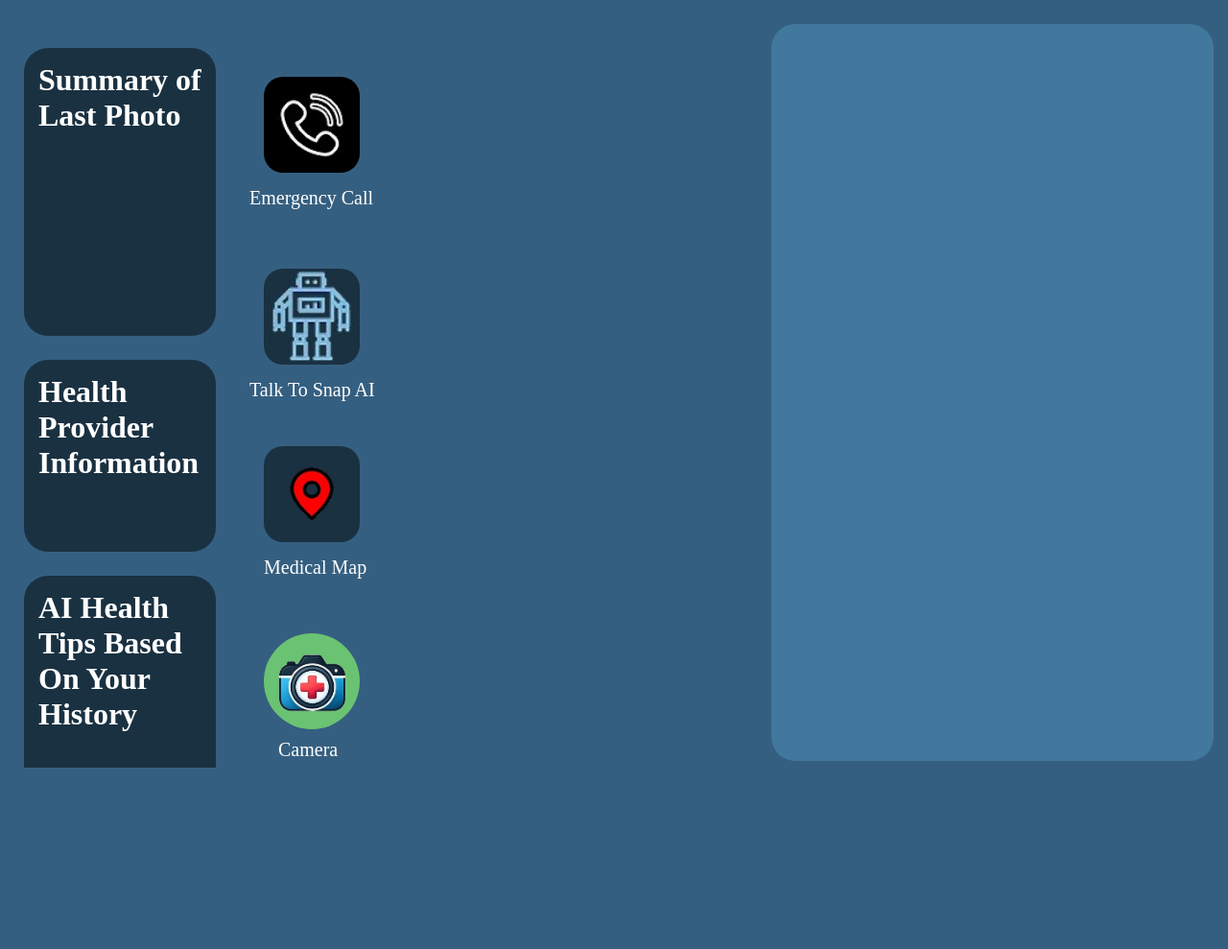
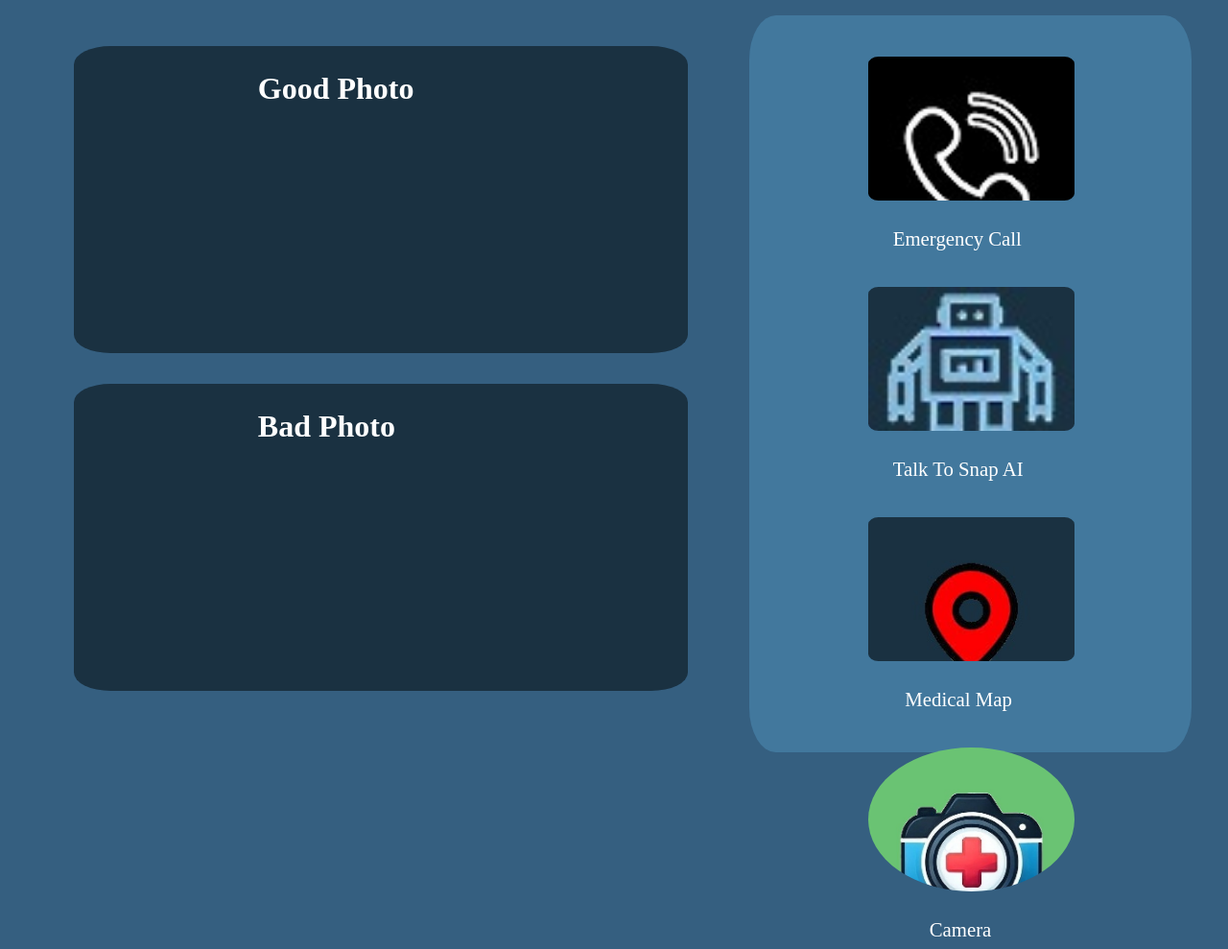
Before and after one commit to CookingGods/AXXESS_Hackthon_Project_2-17-2025, a Flask app: template templates/main.html in a window 1280 px wide. Shown: the whole page at 96% size. Before the commit the page ends 800 px from the top, so only its background shows below. Run offline with Flask 3, Linux system fonts and the light colour scheme; the template is opened without the code that fills it, so the values that code supplies are empty.

Commit message:
fix spacing

```diff
--- a/templates/main.html
+++ b/templates/main.html
@@ -6,22 +6,17 @@
     <title>Main Menu</title>
     <link rel="stylesheet" href="styles.css"/>
 </head>
-<body
-    style="background-color:#355F80;">
+<body style="background-color:#355F80;">
     <div class='mainbox'>
         <h1></h1>
     </div>
 
-    <div class='box1'>
-        <h1>Summary of Last Photo</h1>
+    <div class='gphoto'>
+        <h1>Good Photo</h1>
     </div>
 
-    <div class='box2'>
-        <h1>Health Provider Information</h1>
-    </div>
-
-    <div class='box3'>
-        <h1>AI Health Tips Based On Your History </h1>
+    <div class='bphoto'>
+        <h1>Bad Photo</h1>
     </div>
 
     <div class = "ebutton">
@@ -30,17 +25,7 @@
         </a>
     </div>
 
-    <div class = "cbutton">
-        <a href="index.html">
-            <button class="camera_button"></button>
-        </a>
-    </div>
-
-    <div class = mbutton>
-        <a href="index.html">
-            <button class="map_button"></button>
-        </a>
-    </div>
+    <div class="ebutton_writing">Emergency Call</div>
 
     <div class = "aibutton">
         <a href="index.html">
@@ -48,11 +33,22 @@
         </a>
     </div>
 
-    <div class="ebutton_writing">Emergency Call</div>
-
     <div class="aibutton_writing">Talk To Snap AI</div>
 
+
+    <div class="mbutton">
+        <a href="index.html">
+            <button class="map_button"></button>
+        </a>
+    </div>
+
     <div class="mapbutton_writing">Medical Map</div>
+
+    <div class = "cbutton">
+        <a href="index.html">
+            <button class="camera_button"></button>
+        </a>
+    </div>
 
     <div class="cambutton_writing">Camera</div>
 
--- a/templates/styles.css
+++ b/templates/styles.css
@@ -1,132 +1,119 @@
-*{
+** {
     box-sizing: border-box;
     margin: 0;
     height: 0;
 }
 
-.mainbox{
-    background:#42789D ;
+.mainbox {
+    background: #42789D;
     z-index: -1;
     height: 96%;
     width: 36%;
     position: fixed;
-    top: 25px;
-    right: 15px;
-    border-radius: 25px;
+    top: 2%;
+    right: 3%;
+    border-radius: 6%;
 }
 
+
 .camera_button{
-    width: 100px;
-    height: 100px;
-    margin: 660px 0px 0 275px;
+    width: 17%;
+    height: 150px;
+    margin: 3% 0px 0 71%;
     background-size: cover;
     background-image: url('images/logo.jpg');
-    border-radius: 100px;
+    border-radius: 50%;
     border: none;
     cursor: pointer;
 }
 
 .map_button{
-    width: 100px;
-    height: 100px;
-    margin: 465px 0px 0 275px;
+    width: 17%;
+    height: 150px;
+    margin: 3% 0px 0 71%;
     background-size: cover;
     background-image: url('images/map.jpg');
-    border-radius: 20px;
+    border-radius: 5%;
     border: none;
     cursor: pointer;
 }
 
-.emergency_button{
-    width: 100px;
-    height: 100px;
-    margin: 80px 0px 0 275px;
+.emergency_button {
+    width: 17%;
+    height: 150px;
+    margin: 4% 0 0 71%;
     background-size: cover;
     background-image: url('images/ecall.jpg');
-    border-radius: 20px;
+    border-radius: 5%;
     border: none;
     cursor: pointer;
 }
 
 .ai_button{
-    width: 100px;
-    height: 100px;
-    margin: 280px 0px 0 275px;
+    width: 17%;
+    height: 150px;
+    margin: 3% 0px 0 71%;
     background-size: cover;
     background-image: url('images/robot.jpg');
-    border-radius: 20px;
+    border-radius: 5%;
     border: none;
     cursor: pointer;
 }
 
-.box1{
+.gphoto{
     background:#1A3141 ;
-    height: 300px;
-    width: 200px;
+    height: 40%;
+    width: 50%;
     position: fixed;
-    border-radius: 25px;
-    left: 25px;
-    top: 50px;
+    border-radius: 6%;
+    left: 6%;
+    top: 6%;
 }
 
-.box1 :first-child{
-    margin: 15px 15px 0 15px;
+.gphoto :first-child{
+    margin: 4% 4% 0 30%;
     color: white;
 }
 
-.box2{
+.bphoto{
     background:#1A3141 ;
-    height: 200px;
-    width: 200px;
+    height: 40%;
+    width: 50%;
     position: fixed;
-    border-radius: 25px;
-    left: 25px;
-    top: 375px;
+    border-radius: 6%;
+    left: 6%;
+    top: 50%;
 }
 
-.box2 :first-child{
-    margin: 15px 15px 0 15px;
+.bphoto :first-child{
+    margin: 4% 4% 0 30%;
     color: white;
 }
 
-.box3{
-    background:#1A3141 ;
-    height: 230px;
-    width: 200px;
-    position: fixed;
-    border-radius: 25px;
-    left: 25px;
-    top: 600px;
-}
-
-.box3 :first-child{
-    margin: 15px 15px 15px 15px;
-    color: white;
-}
 
 .ebutton_writing{
     color: white;
-    font-size: 20px;
-    margin: 195px 0px 0 260px;
+    font-size: 130%;
+    margin: 2% 0px 0 73%;
 }
 
 .aibutton_writing{
     color: white;
     z-index: 1;
-    font-size: 20px;
-    margin: 200px 0px 0 260px;
+    font-size: 130%;
+    margin: 2% 0 0 73%;
 }
 
 .mapbutton_writing{
     color: white;
     z-index: 1;
-    font-size: 20px;
-    margin: 185px 0px 0 275px;
+    font-size: 130%;
+    margin: 2% 0 0 74%;
 }
 
 .cambutton_writing{
     color: white;
     z-index: 1;
-    font-size: 20px;
-    margin: 190px 0px 0 290px;
+    font-size: 130%;
+    margin: 2% 0 0 76%;
 }
```
Also changed, not shown: templates/images/logo.jpg.
